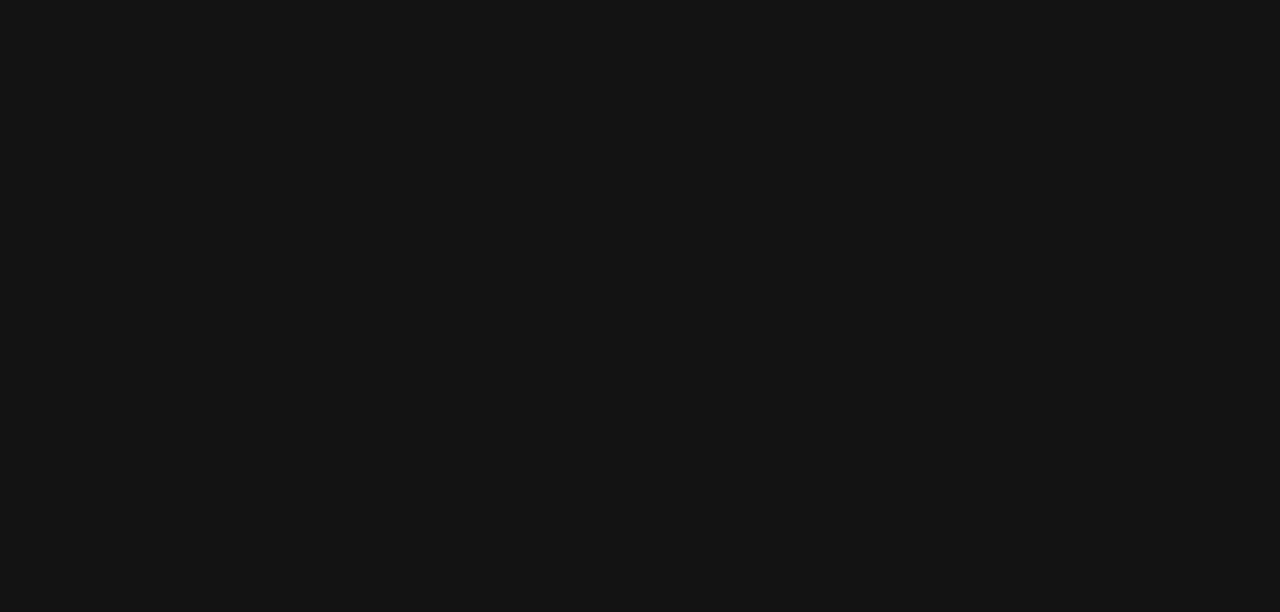
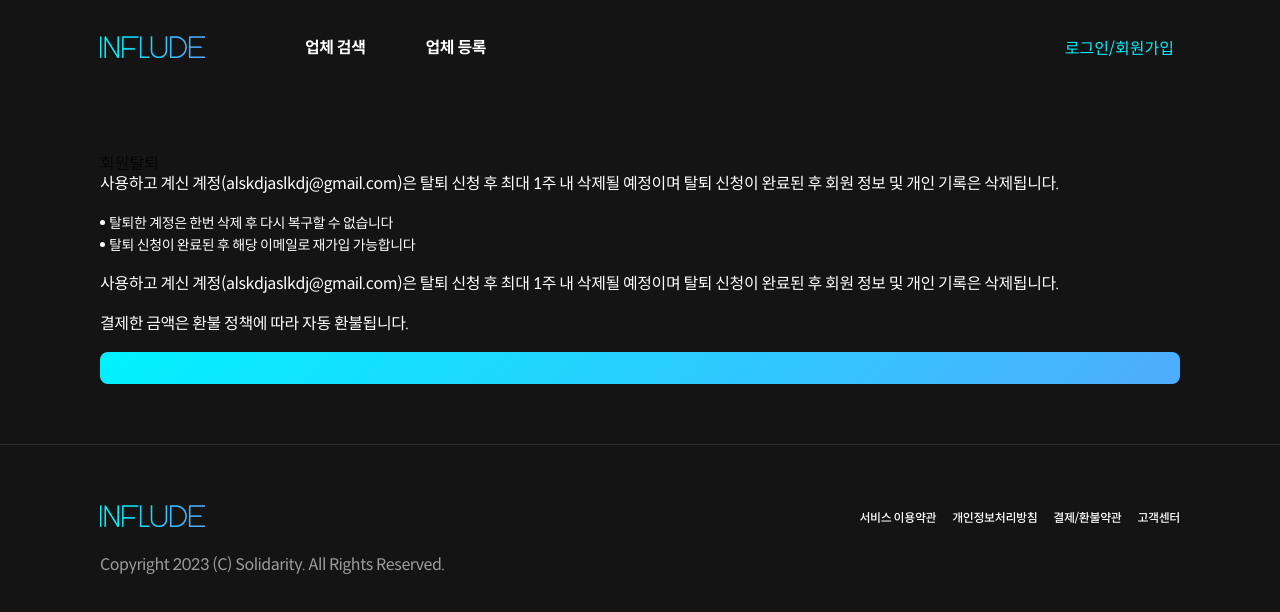
Before and after one commit to dkagh012/React_project_front, a React (Create React App) app: page /UserDelete in a window 1280 px wide. Before the commit this address had no page. Shown: the top 612 px of the page. Built offline with nearby package versions, Linux system fonts and the light colour scheme.

Commit message:
회원탈퇴만들기 뷰페이지

```diff
--- a/src/App.js
+++ b/src/App.js
@@ -6,6 +6,7 @@ import Counseling from './components/Legal/counseling/counseling'
 import Individual from './components/Legal/individual/individual'
 import Stipulation from './components/Legal/stipulation/stipulation'
 import Settings from './components/UserProfile/Settings/Settings'
+import UserDelete from './components/UserProfile/UserDelete/UserDelete'
 import Notifications from './components/UserProfile/Notifications/Notifications'
 import { Routes, Route, BrowserRouter } from "react-router-dom";
 import './reset.scss'
@@ -21,8 +22,8 @@ function App() {
           <Route path="/counseling" element={<Counseling />} />
           <Route path="/individual" element={<Individual />} />
           <Route path="/stipulation" element={<Stipulation />} />
-          <Route path="/stipulation" element={<Stipulation />} />
           <Route path="/Settings" element={<Settings />} />
+          <Route path="/UserDelete" element={<UserDelete />} />
           <Route path="/Notifications" element={<Notifications />} />
         </Routes>
       </BrowserRouter>
--- a/src/components/UserProfile/Settings/EmailAction/Certification/Certification.js
+++ b/src/components/UserProfile/Settings/EmailAction/Certification/Certification.js
@@ -1,4 +1,4 @@
-import React, { useState, useEffect } from 'react';
+import React, { useState } from 'react';
 import classes from './Certification.module.scss';
 import Button from '../../../../UI/Button/Button';
 import { IoClose } from "react-icons/io5";
@@ -41,7 +41,7 @@ function Certification(props) {
       <div className={classes.CertificationBack} onClick={props.showClose}></div>
       <div className={classes.CertificationBox}>
         {showSuccess ? (
-          <h1>회원 탈퇴가 완료되었습니다.</h1>
+          <h1>이메일이 변경되었습니다.</h1>
         ) : (
           <form>
             <div className={classes.Close}>
--- a/src/components/UserProfile/Settings/PasswordAction/PasswordAction.js
+++ b/src/components/UserProfile/Settings/PasswordAction/PasswordAction.js
@@ -55,17 +55,20 @@ function PasswordAction(props) {
   //     console.error('Error verifying password', error);
   //     return false;
   //   }
-  // }
+  //
   useEffect(() => {
+    let timer;
     if (showSuccess) {
-      const timer = setTimeout(() => {
+      timer = setTimeout(() => {
         setShowSuccess(false);
+        props.showClose();
       }, 3000);
+    }
 
-      return () => clearTimeout(timer);
-    }
+    return () => {
+      if (timer) clearTimeout(timer);
+    };
   }, [showSuccess]);
-
   return (
     <div className={classes.PasswordAction_wrap}>
       <div className={classes.PasswordActionBack} onClick={props.showClose}></div>
--- a/src/components/UserProfile/Settings/Settings.js
+++ b/src/components/UserProfile/Settings/Settings.js
@@ -109,7 +109,7 @@ function Settings() {
                 <p>회원탈퇴</p>
                 <div className={classes.Input}>
                   <input type='text' disabled placeholder='탈퇴 후 모든 데이터가 삭제되며 복구할 수 없습니다' />
-                  <button type='button'>회원 탈퇴 신청</button>
+                  <Link to="/UserDelete">회원 탈퇴 신청</Link>
                 </div>
               </li>
             </ul>
--- a/src/components/UserProfile/Settings/Settings.module.scss
+++ b/src/components/UserProfile/Settings/Settings.module.scss
@@ -71,6 +71,23 @@
             color: #00f2fe;
             padding: 0 16px 0 0;
           }
+
+          a {
+            position: absolute;
+            right: 0;
+            top: 0;
+            background: transparent;
+            border: 0;
+            height: 100%;
+            font-size: 16px;
+            font-weight: 400;
+            line-height: 24px;
+            letter-spacing: -0.4px;
+            display: flex;
+            color: #00f2fe;
+            padding: 0 16px 0 0;
+            align-items: center;
+          }
         }
         p {
           color: #fff;
--- /dev/null
+++ b/src/components/UserProfile/UserDelete/UserDelete.js
@@ -0,0 +1,35 @@
+import React from 'react'
+import Footer from '../../Footer/Footer';
+import Header from '../../Header/Header';
+import classes from './UserDelete.module.scss'
+import { Link } from 'react-router-dom';
+import Button from '../../UI/Button/Button';
+function UserDelete() {
+  return (
+    <div>
+      <Header />
+      <section className='container'>
+        <h4>회원탈퇴</h4>
+        <div className={classes.UserDeleteWrap}>
+          <div>
+            <p>사용하고 계신 계정(alskdjaslkdj@gmail.com)은 탈퇴 신청 후 최대 1주 내 삭제될 예정이며 탈퇴 신청이 완료된 후 회원 정보 및 개인 기록은 삭제됩니다.</p>
+          </div>
+          <div>
+            <span>탈퇴한 계정은 한번 삭제 후 다시 복구할 수 없습니다</span>
+            <span>탈퇴 신청이 완료된 후 해당 이메일로 재가입 가능합니다</span>
+          </div>
+          <div>
+            <p>사용하고 계신 계정(alskdjaslkdj@gmail.com)은 탈퇴 신청 후 최대 1주 내 삭제될 예정이며 탈퇴 신청이 완료된 후 회원 정보 및 개인 기록은 삭제됩니다.</p>
+          </div>
+          <div>
+            <h1>결제한 금액은 <Link to="/Refund">환불 정책</Link>에 따라 자동 환불됩니다.</h1>
+          </div>
+        </div>
+        <Button type="button" className={classes.UserDeletePopup}></Button>
+      </section>
+      <Footer />
+    </div>
+  )
+}
+
+export default UserDelete
--- /dev/null
+++ b/src/components/UserProfile/UserDelete/UserDelete.module.scss
@@ -0,0 +1,51 @@
+.UserDeleteWrap {
+  h4 {
+    color: #fff;
+    text-align: center;
+    font-size: 24px;
+    font-style: normal;
+    font-weight: 700;
+    line-height: 36px; /* 150% */
+    letter-spacing: -0.4px;
+  }
+  p {
+    color: #fff;
+    font-size: 16px;
+    font-style: normal;
+    font-weight: 400;
+    line-height: 24px; /* 150% */
+    letter-spacing: -0.4px;
+  }
+  span {
+    position: relative;
+    color: #fff;
+    font-size: 14px;
+    font-style: normal;
+    font-weight: 400;
+    line-height: 22px; /* 157.143% */
+    letter-spacing: -0.4px;
+    display: block;
+    padding-left: 9px;
+    &::before {
+      content: " ";
+      width: 5px;
+      height: 5px;
+      position: absolute;
+      left: 0;
+      top: 8px;
+      border-radius: 50%;
+      background: white;
+    }
+  }
+  h1 {
+    color: #fff;
+    font-size: 16px;
+    font-style: normal;
+    font-weight: 400;
+    line-height: 24px; /* 150% */
+    letter-spacing: -0.4px;
+  }
+  div {
+    padding-bottom: 16px;
+  }
+}
```
